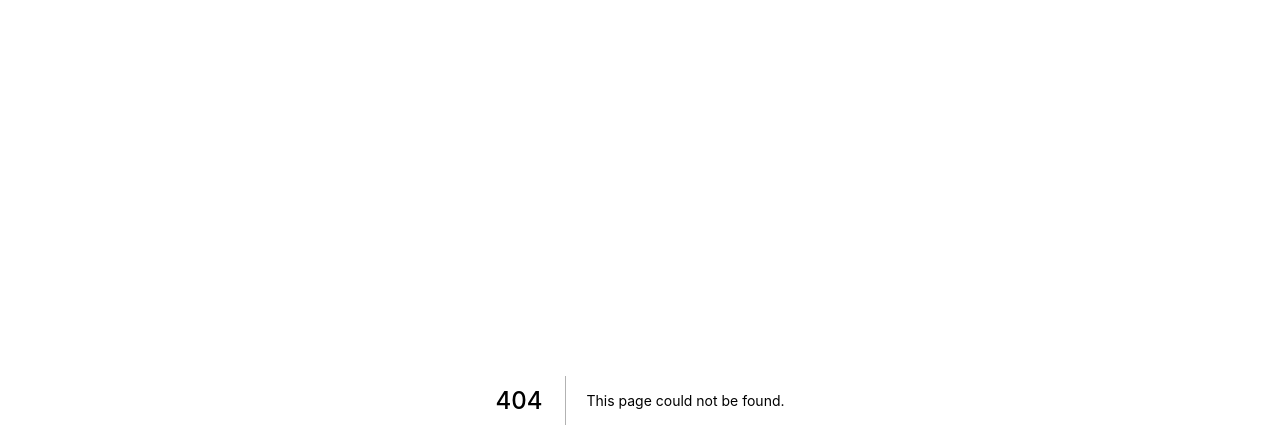
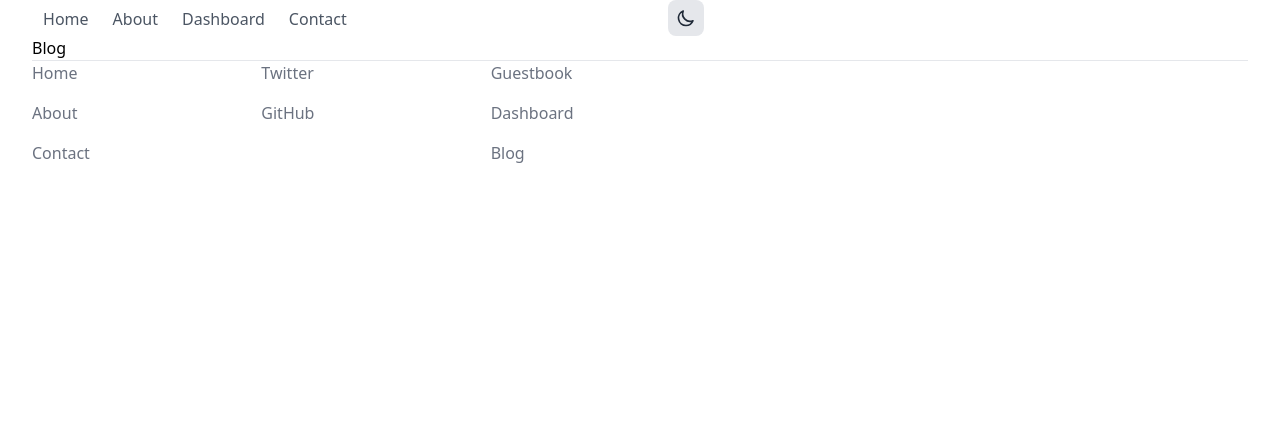
Before and after one commit to rcrozean/rcrozean.com, a Next.js app: page /blog in a window 1280 px wide. Before the commit this address had no page. Shown: the top 448 px of the page. Built offline with nearby package versions, Linux system fonts and the light colour scheme.

Commit message:
Added skeleton structure for website

```diff
--- /dev/null
+++ b/pages/about.tsx
@@ -0,0 +1,5 @@
+import Conatiner from 'components/Container';
+
+export default function About() {
+  return <Conatiner>About</Conatiner>;
+}
--- /dev/null
+++ b/pages/blog.tsx
@@ -0,0 +1,5 @@
+import Container from 'components/Container';
+
+export default function Blog() {
+  return <Container>Blog</Container>;
+}
--- /dev/null
+++ b/pages/contact.tsx
@@ -0,0 +1,5 @@
+import Container from 'components/Container';
+
+export default function Contact() {
+  return <Container>Contact</Container>;
+}
--- /dev/null
+++ b/pages/dashboard.tsx
@@ -0,0 +1,5 @@
+import Container from 'components/Container';
+
+export default function Dashboard() {
+  return <Container>Dashboard</Container>;
+}
--- /dev/null
+++ b/pages/guestbook.tsx
@@ -0,0 +1,5 @@
+import Container from 'components/Container';
+
+export default function Guestbook() {
+  return <Container>Guestbook</Container>;
+}
--- a/styles/globals.css
+++ b/styles/globals.css
@@ -5,3 +5,20 @@
 .skip-nav {
   @apply absolute -left-1/4 -top-8 -translate-y-12 transform px-4 py-3 transition-transform duration-200 focus:top-4 focus:translate-y-3;
 }
+
+#skip {
+  scroll-margin-top: 1.125rem;
+}
+
+/* https://seek-oss.github.io/capsize/ */
+.capsize::before {
+  content: '';
+  margin-bottom: -0.098em;
+  display: table;
+}
+
+.capsize::after {
+  content: '';
+  margin-top: -0.219em;
+  display: table;
+}
```
